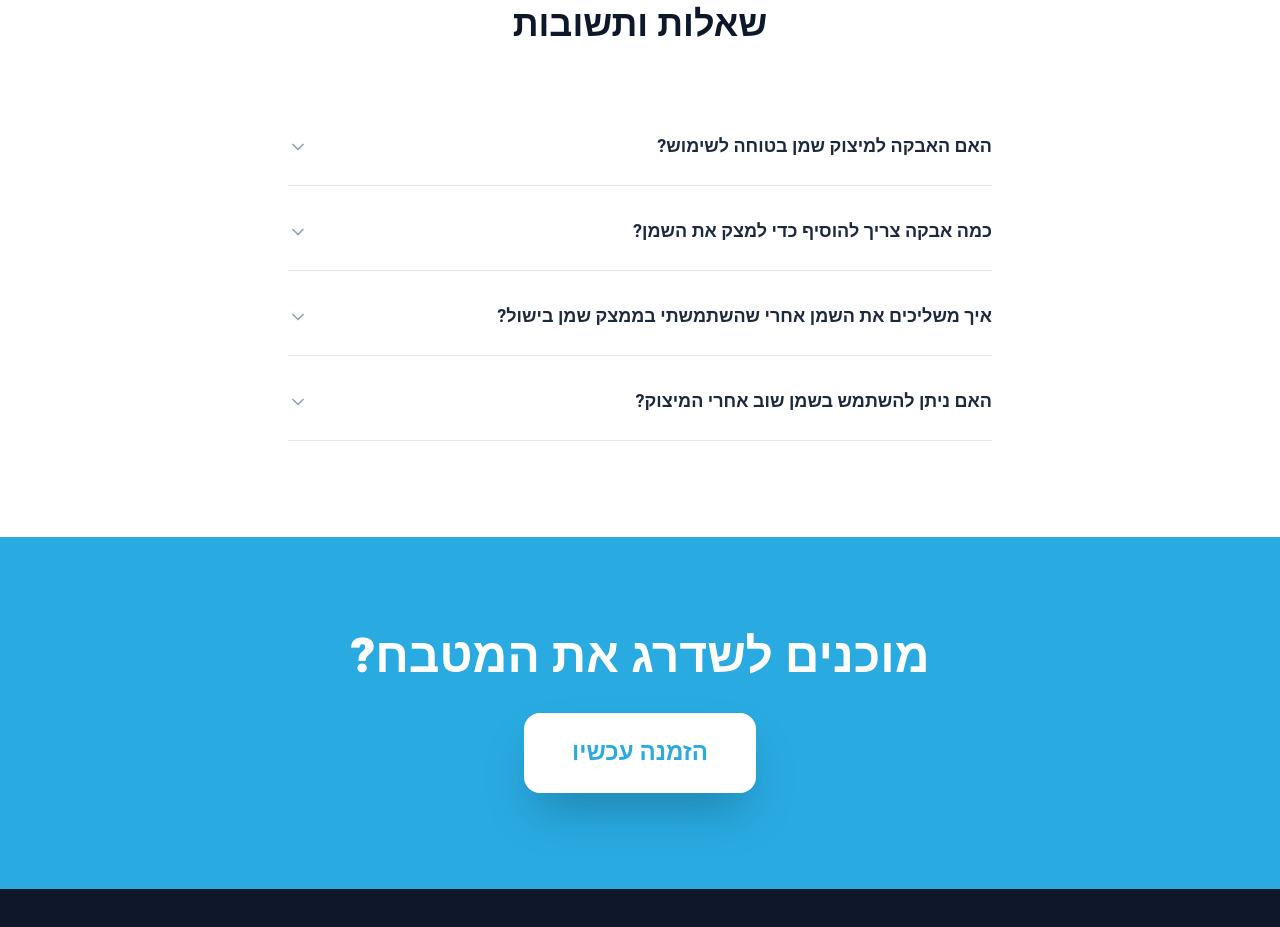
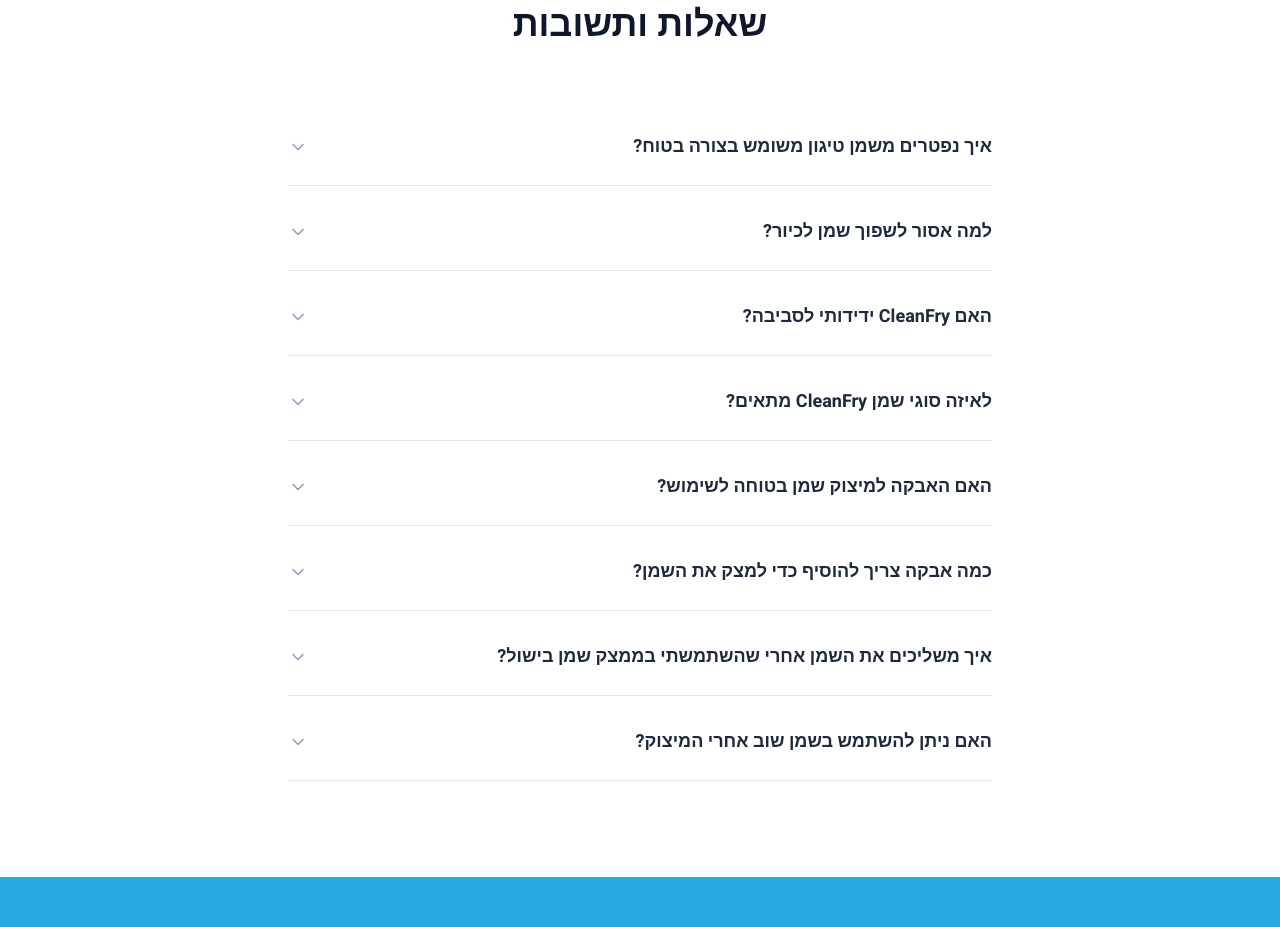
Before and after one commit to matikurland-oss/cleanfry-website, a React (Vite) app: page / in a window 1280 px wide. Shown: the part 2920-3847 px from the top of the page. Built offline with nearby package versions, Linux system fonts and the light colour scheme.

Commit message:
Update App.tsx

```diff
--- a/src/App.tsx
+++ b/src/App.tsx
@@ -373,6 +373,22 @@ export default function App() {
           </div>
           <div className="space-y-2">
   <FAQItem
+            question="איך נפטרים משמן טיגון משומש בצורה בטוח?"
+            answer="הדרך הבטוחה ביותר היא להפוך את השמן למוצק באמצעות CleanFry. לאחר שהשמן מתקשה, ניתן פשוט להשליך אותו לפח האשפה הרגיל בתוך שקית, ללא חשש מנזילות או ריחות."
+          />
+  <FAQItem
+            question="למה אסור לשפוך שמן לכיור?"
+            answer="שמן טיגון שמושלך לכיור מתקרר בצנרת, נצמד לדפנות וגורם לסתימות קשות ויקרות לתיקון. בנוסף, השמן מגיע למערכות הביוב העירוניות ומזהם את הסביבה."
+          />
+  <FAQItem
+            question="האם CleanFry ידידותי לסביבה?"
+            answer="בהחלט. CleanFry מבוסס על רכיבים טבעיים שהופכים את השמן לפסולת מוצקה המתפרקת באופן טבעי (Biodegradable), ובכך מונעת זיהום של מקורות מים."
+          />
+  <FAQItem
+            question="לאיזה סוגי שמן CleanFry מתאים?"
+            answer="המוצר מתאים לכל סוגי שמני המאכל: שמן קנולה, שמן חמניות, שמן תירס, שמן זית ואפילו שומן מן החי."
+          />
+  <FAQItem
     question="האם האבקה למיצוק שמן בטוחה לשימוש?"
     answer="בהחלט. CleanFry מבוססת על רכיבים ממקור צמחי, היא אינה רעילה ובטוחה לחלוטין לשימוש במטבח הביתי. האבקה פותחה במיוחד כדי לתת מענה אקולוגי ונקי לטיפול בשמן משומש ללא חשש. חשוב לציין שהאבקה היא לא למאכל ויש להרחיקה מילדים."
   />
```
